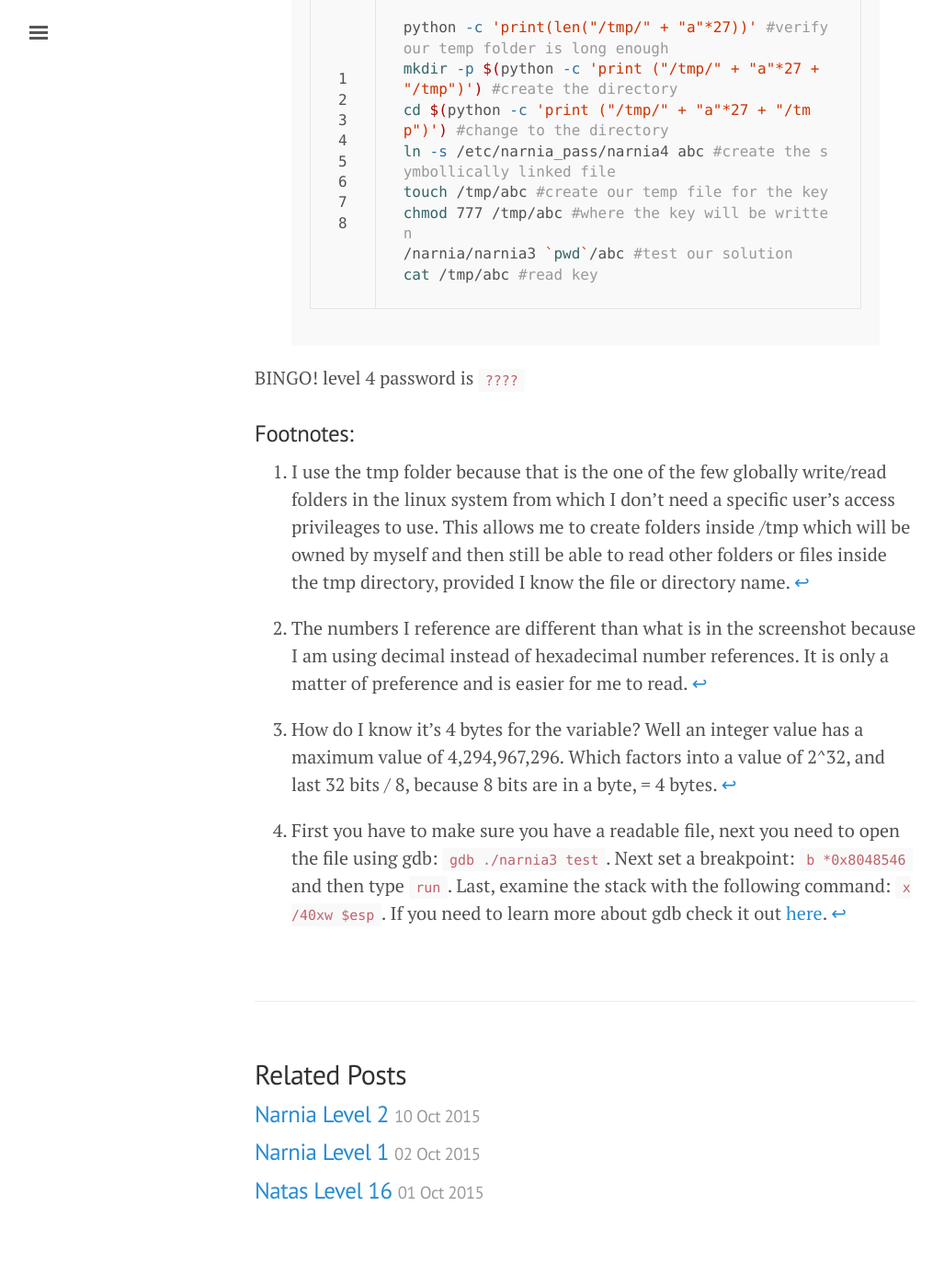
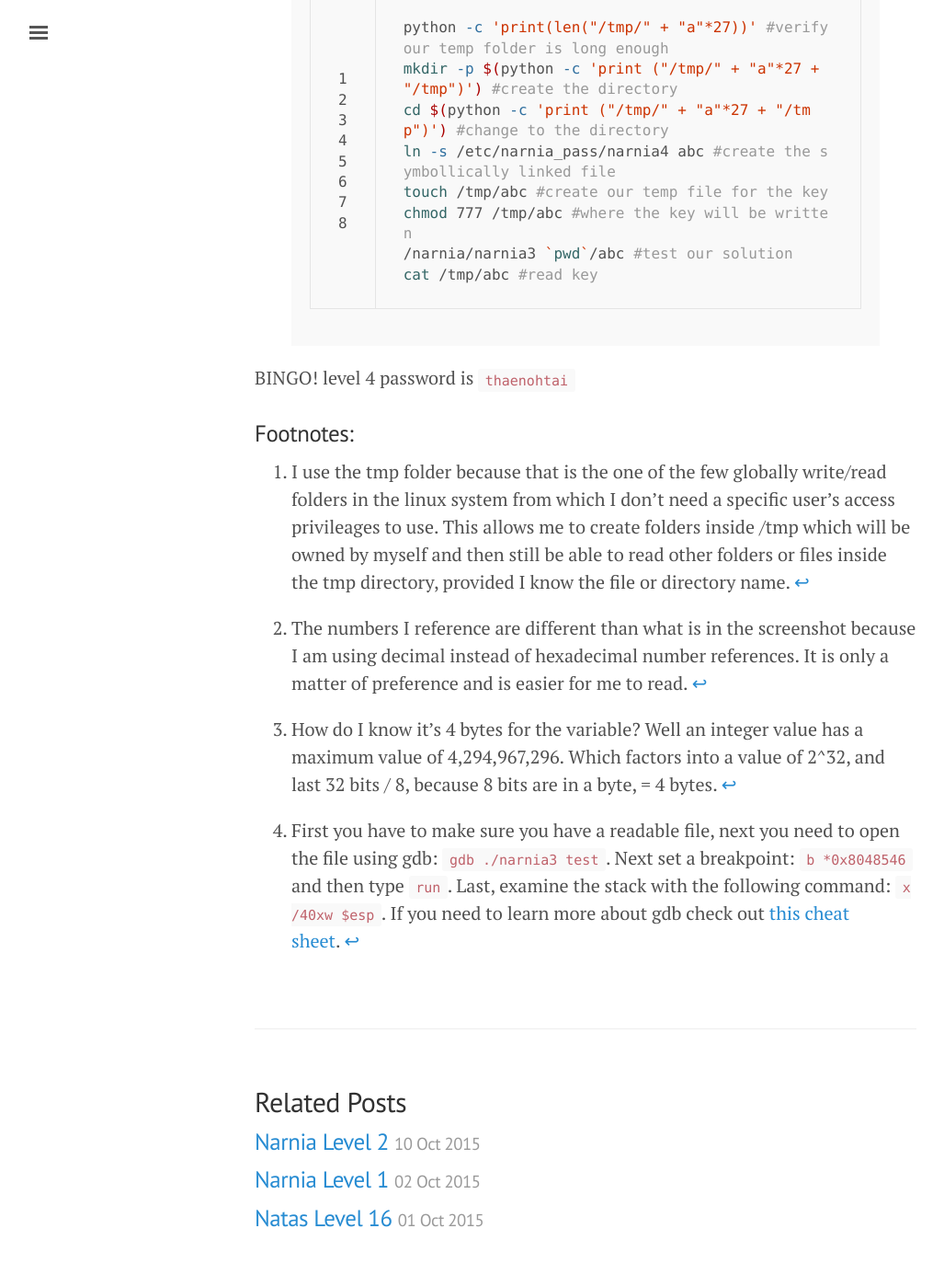
Before and after one commit to MCPA/MCPA.github.io, a Jekyll site: the page built from _posts/narnia-overthewire/2015-10-12-narnia03.markdown, in a window 1280 px wide and 1400 px high, scrolled down 5923 px. Shown: the top 1373 px of the window at 92% size, without its empty margins (3-1030 px from the left). Built offline with Jekyll 4.4.1, drawn with Linux system fonts in a browser that asks for light colours.

Commit message:
final update to narnia03 - added password and fixed a couple links

````diff
--- a/_posts/narnia-overthewire/2015-10-12-narnia03.markdown
+++ b/_posts/narnia-overthewire/2015-10-12-narnia03.markdown
@@ -157,10 +157,10 @@ chmod 777 /tmp/abc #where the key will be written
 cat /tmp/abc #read key
 {% endhighlight %}
 
-BINGO! level 4 password is ```????```
+BINGO! level 4 password is ```thaenohtai```
 
 <h3>Footnotes:</h3>
 [^1]: I use the tmp folder because that is the one of the few globally write/read folders in the linux system from which I don't need a specific user's access privileages to use. This allows me to create folders inside /tmp which will be owned by myself and then still be able to read other folders or files inside the tmp directory, provided I know the file or directory name.
 [^2]: The numbers I reference are different than what is in the screenshot because I am using decimal instead of hexadecimal number references. It is only a matter of preference and is easier for me to read.
 [^3]: How do I know it's 4 bytes for the variable? Well an integer value has a maximum value of 4,294,967,296. Which factors into a value of 2^32, and last 32 bits / 8, because 8 bits are in a byte, = 4 bytes.
-[^4]: First you have to make sure you have a readable file, next you need to open the file using gdb: ```gdb ./narnia3 test```. Next set a breakpoint: ```b *0x8048546``` and then type ```run```. Last, examine the stack with the following command: ```x /40xw $esp```. If you need to learn more about gdb check it out [here](link to gdb).
+[^4]: First you have to make sure you have a readable file, next you need to open the file using gdb: ```gdb ./narnia3 test```. Next set a breakpoint: ```b *0x8048546``` and then type ```run```. Last, examine the stack with the following command: ```x /40xw $esp```. If you need to learn more about gdb check out [this cheat sheet](http://darkdust.net/files/GDB%20Cheat%20Sheet.pdf).
````
